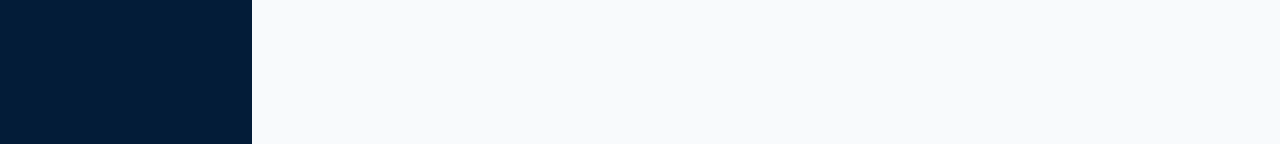
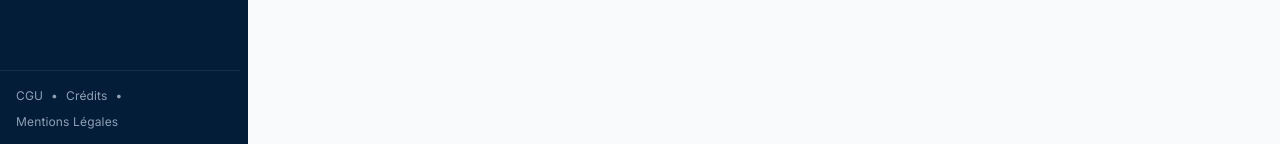
Before and after one commit to EtienneA20/FishKeeper, a Next.js app in the folder fishkeeper/: page / in a window 1280 px wide. Both pictures are taken after a click on the button 36 px from the left and 125 px from the top of the page. Shown: the part 654-798 px from the top of the page. Built offline with nearby package versions, Linux system fonts and the light colour scheme; no server answers.

Commit message:
JorisVachey/FooterNavBar

```diff
--- a/fishkeeper/components/sideBar/AppSidebar.tsx
+++ b/fishkeeper/components/sideBar/AppSidebar.tsx
@@ -15,6 +15,7 @@
 import SaveAsTwoToneIcon from '@mui/icons-material/SaveAsTwoTone';
 import Inventory2TwoToneIcon from '@mui/icons-material/Inventory2TwoTone';
 import SidebarItem from './SidebarItem';
+import Link from 'next/link';
 
 const NAV_ITEMS = [
   { label: 'Dashboard', href: '/', icon: <DashboardTwoToneIcon /> },
@@ -28,14 +29,16 @@
 
 const Drawer = styled(MuiDrawer, { shouldForwardProp: (p) => p !== 'open' })<{ open: boolean }>(
   ({ theme, open }) => ({
-    width: open ? '14.5 rem' : '4.5 rem',
+    width: open ? "15.5rem ": "4.5rem",
     flexShrink: 0,
     whiteSpace: 'nowrap',
     boxSizing: 'border-box',
     '& .MuiDrawer-paper': {
-      position: 'static',
-      width: open ? '14.5 rem' : '4.5 rem',
-      minHeight: '100%',
+      position: 'sticky',
+      top: '6rem',
+      width: open ? "15.5rem" : "4.5rem",
+      height: 'calc(100vh - 6rem)',
+      paddingRight: '0.5rem',
       transition: theme.transitions.create('width', {
         easing: theme.transitions.easing.sharp,
         duration: theme.transitions.duration.enteringScreen,
@@ -87,6 +90,49 @@
           />
         ))}
       </List>
+
+      {/* Footer */}
+      <Box
+        component="footer"
+        sx={{
+          mt: 'auto',
+          p: 2,
+          borderTop: '1px solid rgba(255, 255, 255, 0.08)',
+          display: 'flex',
+          justifyContent: 'center',
+          alignItems: 'center',
+          fontSize: '0.75rem',
+          color: '#8fa0b5',
+        }}
+      >
+        {open ? (
+          <Box
+            sx={{
+              display: 'flex',
+              flexWrap: 'wrap',
+              justify: 'center',
+              alignItems: 'center',
+              gap: 1,
+              '& a': {
+                color: '#8fa0b5',
+                textDecoration: 'none',
+                transition: 'color 0.2s ease',
+                '&:hover': {
+                  color: '#ffffff',
+                },
+              },
+            }}
+          >
+            <Link href="/cgu">CGU</Link>
+            <span>•</span>
+            <Link href="/credits">Crédits</Link>
+            <span>•</span>
+            <Link href="/mentions-legales">Mentions Légales</Link>
+          </Box>
+        ) : (
+          <Box sx={{ opacity: 0.6, fontSize: '0.85rem' }}>©</Box>
+        )}
+      </Box>
     </Drawer>
   );
 }
```
Also changed, not shown: fishkeeper/app/cgu/page.tsx (added, +68 -0 lines), fishkeeper/app/mentions-legales/page.tsx (added, +60 -0 lines).
